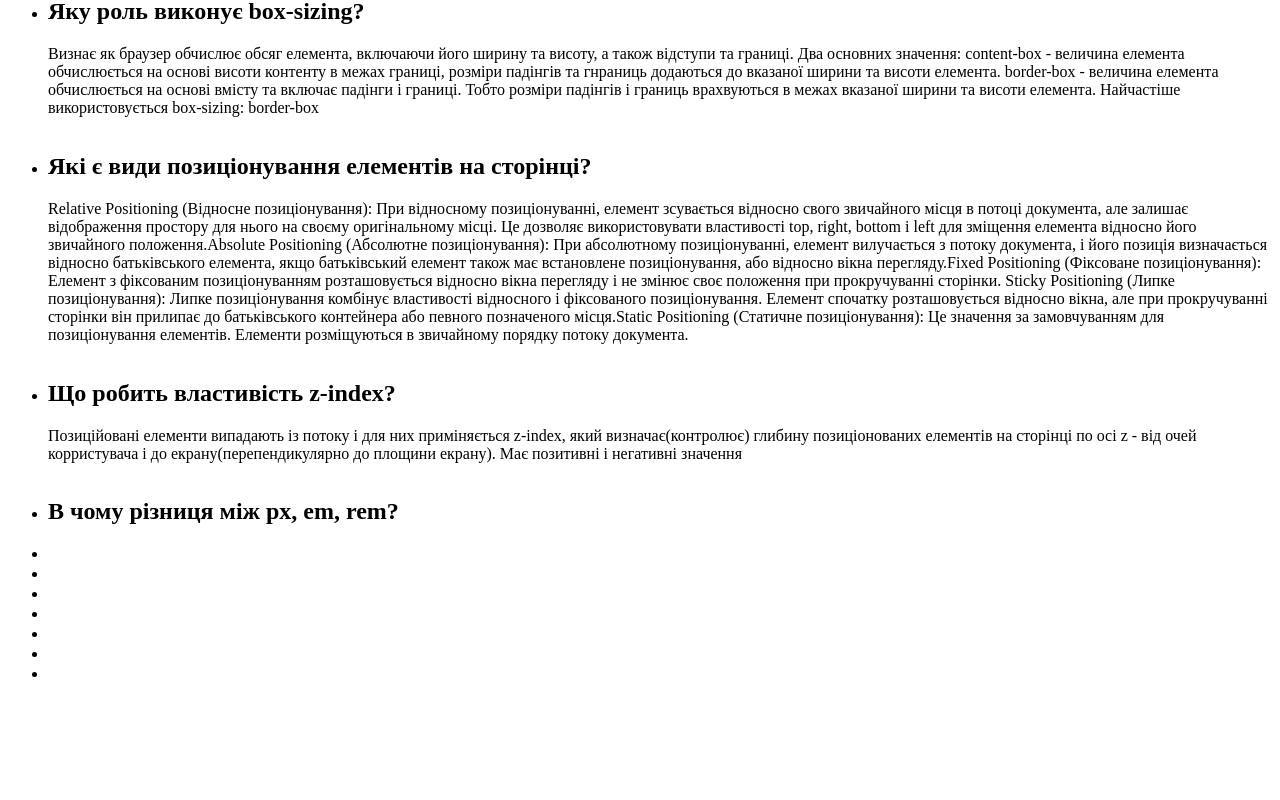
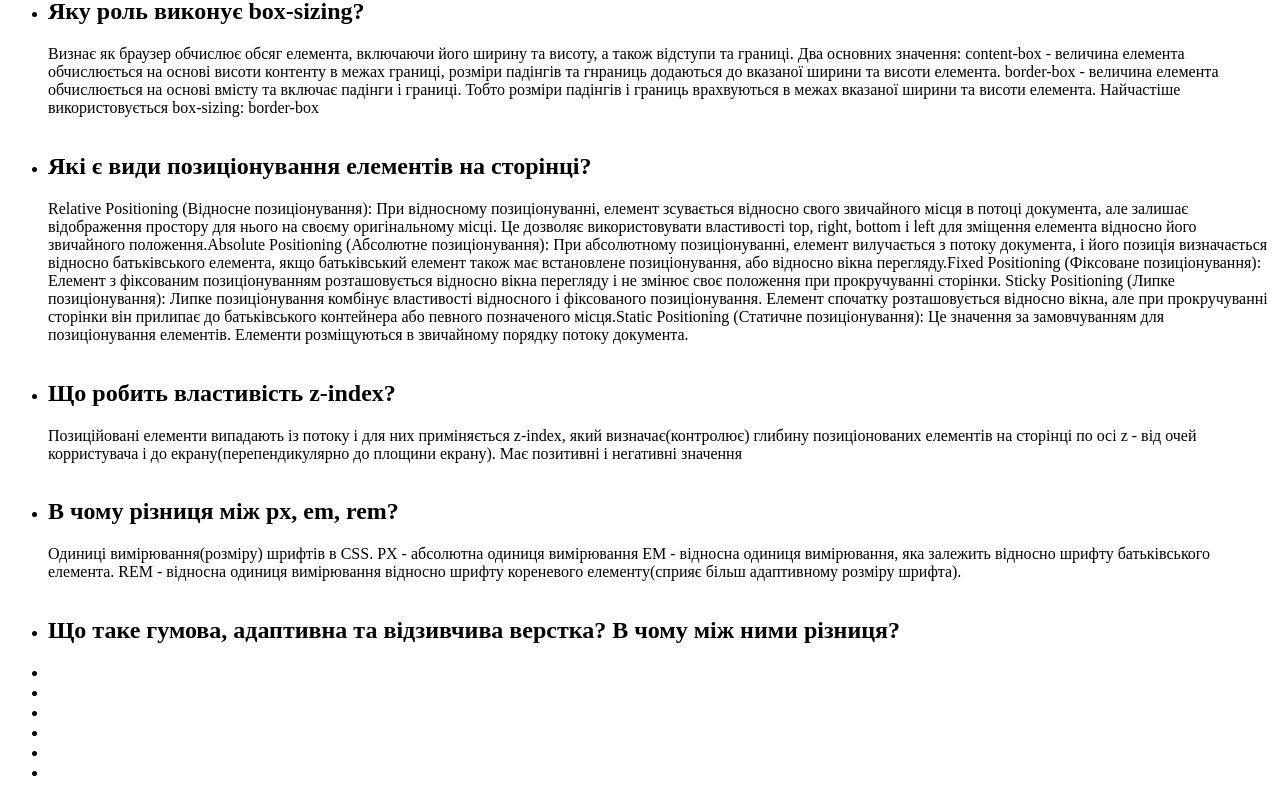
Before and after one commit to UserBRAvo99/questions-and-answers, a React (Create React App) app: page /questions-and-answers/css in a window 1280 px wide. Shown: the part 730-1530 px from the top of the page. Before the commit the page ends 1431 px from the top, so only its background shows below. Built offline with nearby package versions, Linux system fonts and the light colour scheme.

Commit message:
utilities

```diff
--- a/src/Data/dataCSS.js
+++ b/src/Data/dataCSS.js
@@ -41,10 +41,12 @@ const dataCSS = [
   },
   {
     question: "В чому різниця між px, em, rem?",
-    answer: "",
+    answer:
+      "Одиниці вимірювання(розміру) шрифтів в CSS. PX - абсолютна одиниця вимірювання EM - відносна одиниця вимірювання, яка залежить відносно шрифту батьківського елемента. REM - відносна одиниця вимірювання відносно шрифту кореневого елементу(сприяє більш адаптивному розміру шрифта).",
   },
   {
-    question: "",
+    question:
+      "Що таке гумова, адаптивна та відзивчива верстка? В чому між ними різниця?",
     answer: "",
   },
   {
```
